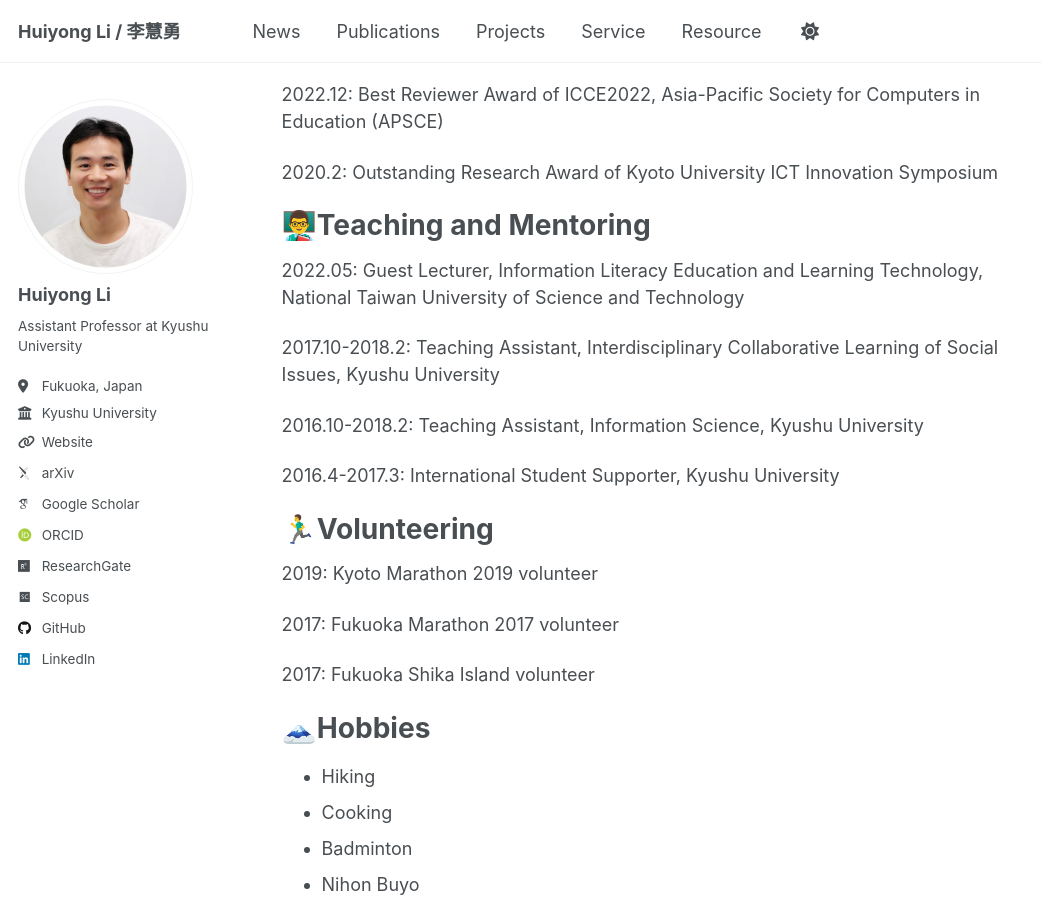
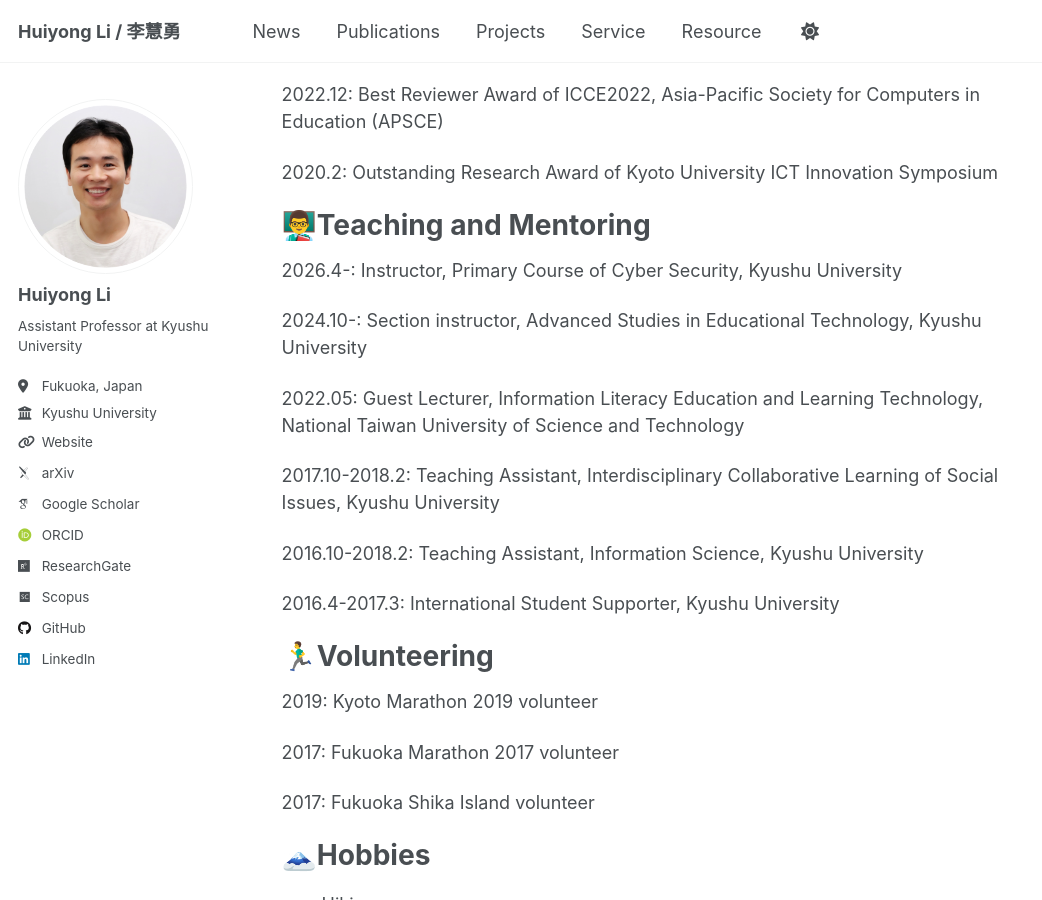
Before and after one commit to li-huiyong/li-huiyong.github.io, a Jekyll site: the page built from _pages/about.md, in a window 1280 px wide and 900 px high, scrolled down 2078 px. Shown: the whole window, without its empty margins (0-1042 px from the left). Built offline with Jekyll 4.4.1, drawn with Linux system fonts in a browser that asks for light colours; some web fonts are replaced.

Commit message:
Add teaching Kyudai

```diff
--- a/_pages/about.md
+++ b/_pages/about.md
@@ -72,6 +72,11 @@ Research on education-specific LLM agents. Developing a multi-AI agent system ca
 
 👨‍🏫Teaching and Mentoring
 ======
+
+2026.4-: Instructor, Primary Course of Cyber Security, Kyushu University
+
+2024.10-: Section instructor, Advanced Studies in Educational Technology, Kyushu University
+
 2022.05: Guest Lecturer, Information Literacy Education and Learning Technology, National Taiwan University of Science and Technology
 
 2017.10-2018.2: Teaching Assistant, Interdisciplinary Collaborative Learning of Social Issues, Kyushu University
```
